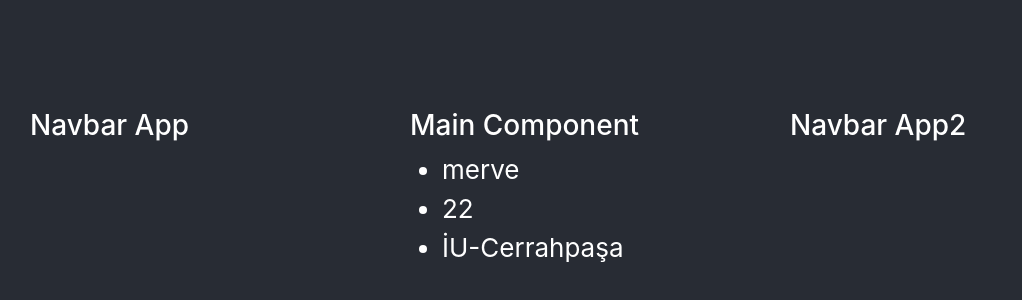
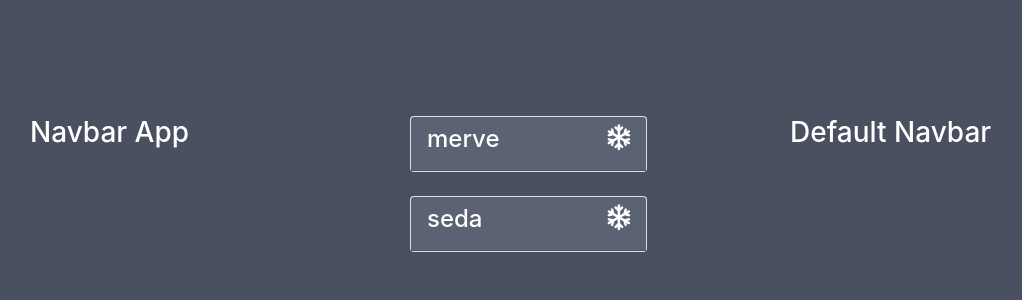
Before and after one commit to mrvyldr/react-website, a React (Create React App) app: page / in a window 1280 px wide. Shown: the part 204-504 px from the top of the page, without its empty margins (52-1074 px from the left). Built offline with nearby package versions, Linux system fonts and the light colour scheme.

Commit message:
added provider/consumer

```diff
--- a/public/index.html
+++ b/public/index.html
@@ -12,10 +12,14 @@
     <link rel="apple-touch-icon" href="%PUBLIC_URL%/logo192.png" />
     <link rel="manifest" href="%PUBLIC_URL%/manifest.json" />
 
+
+
     <link href="https://cdn.jsdelivr.net/npm/bootstrap@5.0.0-beta3/dist/css/bootstrap.min.css" rel="stylesheet" integrity="sha384-eOJMYsd53ii+scO/bJGFsiCZc+5NDVN2yr8+0RDqr0Ql0h+rP48ckxlpbzKgwra6" crossorigin="anonymous">
     <script src="https://cdn.jsdelivr.net/npm/bootstrap@5.0.0-beta3/dist/js/bootstrap.bundle.min.js" integrity="sha384-JEW9xMcG8R+pH31jmWH6WWP0WintQrMb4s7ZOdauHnUtxwoG2vI5DkLtS3qm9Ekf" crossorigin="anonymous"></script>
     <script src="https://cdn.jsdelivr.net/npm/@popperjs/core@2.9.1/dist/umd/popper.min.js" integrity="sha384-SR1sx49pcuLnqZUnnPwx6FCym0wLsk5JZuNx2bPPENzswTNFaQU1RDvt3wT4gWFG" crossorigin="anonymous"></script>
     <script src="https://cdn.jsdelivr.net/npm/bootstrap@5.0.0-beta3/dist/js/bootstrap.min.js" integrity="sha384-j0CNLUeiqtyaRmlzUHCPZ+Gy5fQu0dQ6eZ/xAww941Ai1SxSY+0EQqNXNE6DZiVc" crossorigin="anonymous"></script>
+
+    <script src="https://kit.fontawesome.com/684e7f2d80.js" crossorigin="anonymous"></script>
 
     <title>React App</title>
   </head>
--- a/src/App.js
+++ b/src/App.js
@@ -1,9 +1,10 @@
 import React, { Component } from 'react'
 import "./App.css";
-import Main from './components/Main';
+import Mains from './components/Mains';
 import Navbar from "./components/Navbar";
 
   class App extends Component {
+
   render() {
     return (
       <div className="App-header">
@@ -13,13 +14,11 @@ import Navbar from "./components/Navbar";
               <Navbar title="Navbar App"></Navbar>
             </div>
             <div className="col">
-              <Main
-              name="merve"
-              age="22"
-              school="İU-Cerrahpaşa"></Main>
+              <Mains></Mains>
             </div>
             <div className="col">
-            <Navbar title="Navbar App2"></Navbar>
+            <Navbar
+            ></Navbar>
             </div>
           </div>
         </div>
--- a/src/components/Main.js
+++ b/src/components/Main.js
@@ -1,19 +1,60 @@
 import React, { Component } from 'react'
+import PropTypes from "prop-types";
+
 
 class Main extends Component {
+    state = {
+        isVisible : false
+    }
+    static defaultProps = {
+        name : "Alice",
+        age : "23",
+        school : "Cambrige"
+    }
+    static propTypes = {
+        name : PropTypes.string.isRequired,
+        age : PropTypes.string.isRequired,
+        school : PropTypes.string.isRequired
+    }
+
+    onClickEvent = (number , e) => {
+        this.setState({
+            isVisible: !this.state.isVisible
+        })
+    }
+
+    // constructor(props){
+    //     super(props);
+
+    //     this.onClickEvent = this.onClickEvent.bind(this)
+
+    // }
+
     render() {
+        //Destructing
+        const {name, age, school} = this.props;
+        const {isVisible} = this.state;
+
         return (
-            <div>
-                <h3>Main Component</h3>
+            <div className="col-md-8 mb-4">
+                <div className="card">
+                    <div className="card-header d-flex justify-content-between" style={{background:"#5a6274"}}>
+                        <h4 className="d-inline" onClick={this.onClickEvent.bind(this, 23)}>  {name}</h4>
+                        <i className="fa fa-snowflake-o" style={{cursor:"pointer"}}></i>
+                    </div>
 
-                <ul>
-                    <li>{this.props.name}</li>
-                    <li>{this.props.age}</li>
-                    <li>{this.props.school}</li>
-                </ul>
+                    {
+                        isVisible ?
+                        <div className="card-body" style={{background:"rgb(90 98 116 / 74%)"}}>
+                        <p>{age}</p>
+                        <p>{school}</p>
+                        </div> : null
+                    }
+                </div>
             </div>
         )
     }
 }
 
+
 export default Main;
--- /dev/null
+++ b/src/components/Mains.js
@@ -0,0 +1,42 @@
+import React, { Component } from 'react'
+import Main from "./Main"
+import MainConsumer from "../context"
+
+class Mains extends Component {
+
+    render() {
+
+        return(
+            <MainConsumer>
+                {
+                    value => {
+                        const {mains} = value;
+
+
+                        return (
+                            <div>
+                                {
+                                    mains.map(main => {
+                                        return(
+                                            <Main
+                                            key = {main.id}
+                                            name = {main.name}
+                                            age = {main.age}
+                                            school = {main.school}></Main>
+                                        )
+                                    })
+                                }
+                            </div>
+                        )
+                    }
+                }
+            </MainConsumer>
+        )
+
+
+
+        //const {mains} = this.props;
+
+    }
+}
+export default Mains;
--- a/src/components/Navbar.js
+++ b/src/components/Navbar.js
@@ -1,11 +1,22 @@
 import React from "react";
+import PropTypes from "prop-types";
 
 const Navbar = (props) => {
+    //Destructing
+    const {title} = props;
+
     return (
         <div>
-            <h3>{props.title}</h3>
+            <h3>{title}</h3>
         </div>
     )
 }
 
+Navbar.propTypes = {
+    title : PropTypes.string.isRequired
+}
+Navbar.defaultProps = {
+    title : "Default Navbar"
+}
+
 export default Navbar;
--- /dev/null
+++ b/src/context.js
@@ -0,0 +1,37 @@
+import React, { Component } from 'react'
+
+const MainContext = React.createContext();
+//Provider, Consumer
+
+
+export class MainProvider extends Component {
+    state = {
+        mains : [
+          {
+            id:1,
+            name:"merve",
+            age:"22",
+            school:"iü-c"
+          },
+          {
+            id:2,
+            name:"seda",
+            age:"40",
+            school:"marmara"
+          }
+        ]
+      }
+
+    render() {
+
+        return (
+            <MainContext.Provider value={this.state}>
+                {this.props.children}
+            </MainContext.Provider>
+        )
+    }
+}
+
+const MainConsumer = MainContext.Consumer;
+
+export default MainConsumer;
--- a/src/index.css
+++ b/src/index.css
@@ -1,5 +1,5 @@
 body {
-  background-color: #282c34;
+  background-color: #49505f;
   margin: 0;
   font-family: -apple-system, BlinkMacSystemFont, 'Segoe UI', 'Roboto', 'Oxygen',
     'Ubuntu', 'Cantarell', 'Fira Sans', 'Droid Sans', 'Helvetica Neue',
--- a/src/index.js
+++ b/src/index.js
@@ -3,11 +3,12 @@ import ReactDOM from 'react-dom';
 import './index.css';
 import App from './App.js';
 import reportWebVitals from './reportWebVitals';
+import {MainProvider} from "./context";
 
 ReactDOM.render(
-  <React.StrictMode>
+  <MainProvider>
     <App />
-  </React.StrictMode>,
+  </MainProvider>,
   document.getElementById('root')
 );
 
```
